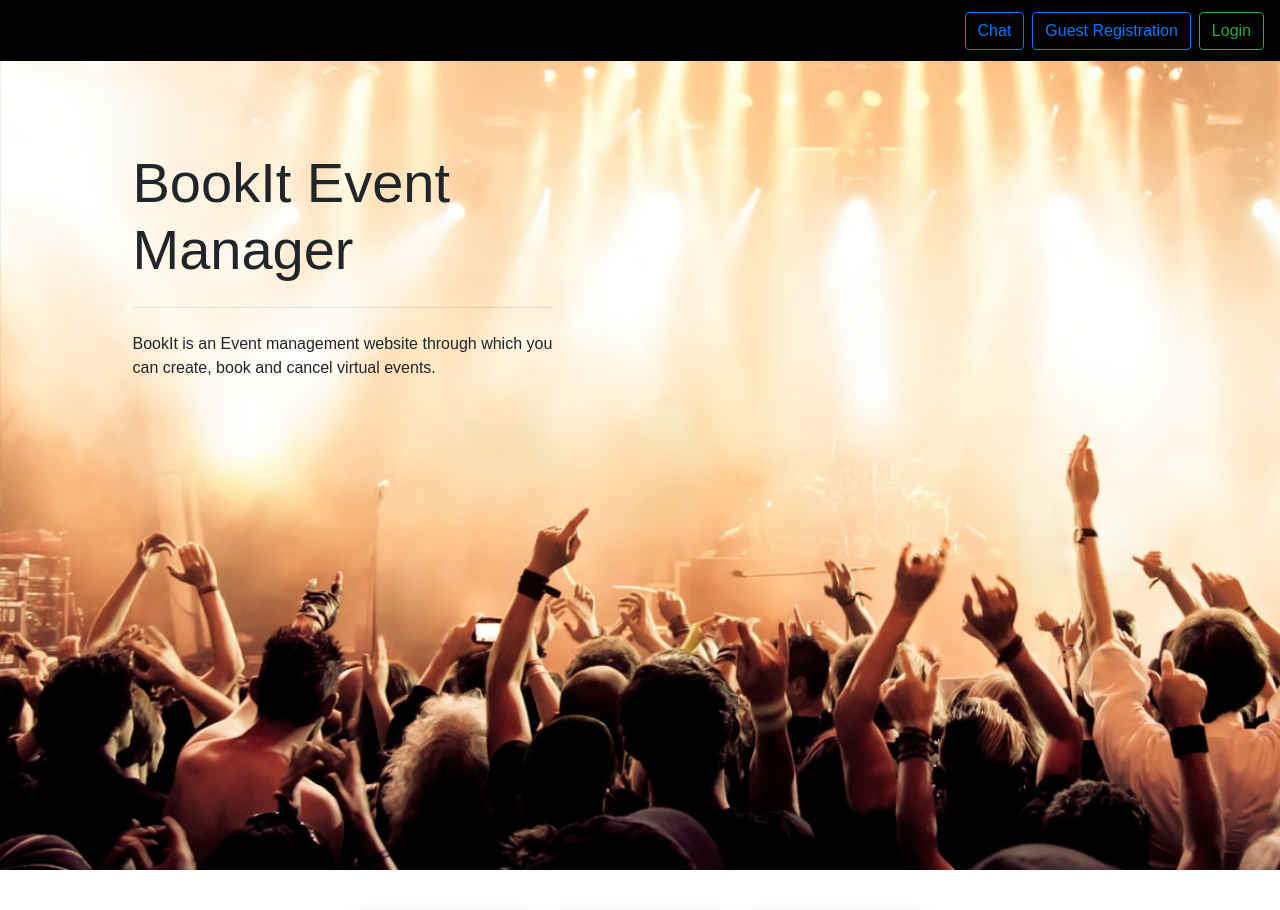
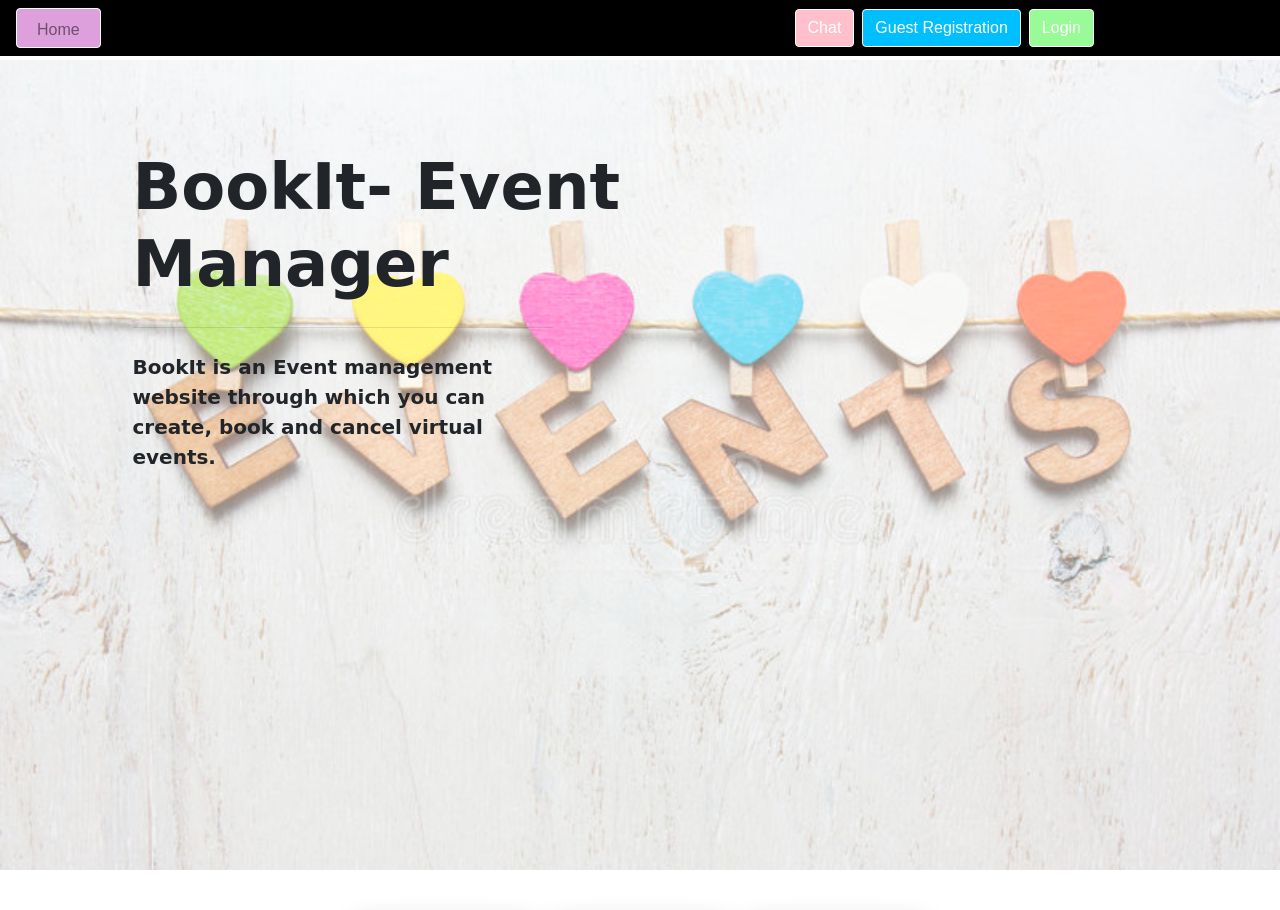
Before and after one commit to Anurag1810/BookIt-Event-Recommender-System, a Flask app: page /index in a window 1280 px wide. Shown: the top 910 px of the page. Run offline with Flask 2, Linux system fonts and the light colour scheme; data comes from the database, SQL or seed files in the repository; some libraries are stand-ins or nearby versions.

Commit message:
Changing background image and title.

```diff
--- a/static/templates/index.html
+++ b/static/templates/index.html
@@ -7,9 +7,9 @@
 	<div class="row">
 		<div class="col-md-6">
 			<div class="jumbotron" style="background-color: transparent;margin-top: -20%; margin-left: 10%">
-			 	<h1 class="display-4" style="font-family: fantasy">BookIt Event Manager</h1>
+			 	<h1 class="display-4" style="font-family: cursive; font-size: 4em; width: 800px; font-weight: bold">BookIt- Event Manager</h1>
 			 	<hr class="my-4">
-				<p style="font-family: fantasy">BookIt is an Event management website through which you can create, book and cancel virtual events.
+				<p style="font-family: cursive; font-size: 20px;font-weight: bold">BookIt is an Event management website through which you can create, book and cancel virtual events.
 				</p>
 			</div>
 			<div class="scroll_down_button">
--- a/static/templates/navbar.html
+++ b/static/templates/navbar.html
@@ -49,7 +49,40 @@
 }
 .chatbot{
   width: 100%;
-  height: 100%;
+  height: 90%;
+}
+
+.chatbtn{
+    background-color:pink;
+    color: white;
+    border-color: white
+}
+.chatbtn:hover{
+    background-color: deeppink;
+    color: white;
+    border-color: white
+}
+
+.GRbtn{
+    background-color:deepskyblue;
+    color: white;
+    border-color: white
+}
+.GRbtn:hover{
+    background-color: dodgerblue;
+    color: white;
+    border-color: white
+}
+
+.loginbtn{
+    background-color:palegreen;
+    color: white;
+    border-color: white
+}
+.loginbtn:hover{
+    background-color: limegreen;
+    color: white;
+    border-color: white
 }
 </style>
 </head>
@@ -61,7 +94,9 @@
   <div class="collapse navbar-collapse" id="navbarSupportedContent">
     <ul class="navbar-nav mr-auto">
       <li class="nav-item active">
-        <a class="nav-link" href="/">Home <span class="sr-only">(current)</span></a>
+          <button type="button" class="btn btn-outline-primary my-2 my-sm-0 mr-2 chatbtn" style="height: 40px; background-color:plum ">
+              <a class="nav-link" href="/" style="margin-top: -5px">Home <span class="sr-only">(current)</span></a>
+          </button>
       </li>
       {% if current_user.is_authenticated == True %}
       <li class="nav-item">
@@ -81,7 +116,7 @@
       {% endif %}
       {% endif %}
     </ul>
-    <div class="form-inline my-2 my-lg-0">
+    <div class="form-inline my-2 my-lg-0" style="margin-right: 170px;">
       {% if current_user.is_authenticated == True %}
       <span style="margin-right: 10px">Hi, {{ current_user.name  }}</span>
       <form id='logout' method="POST" action="/logout">
@@ -90,20 +125,20 @@
         </button>
       </form>
       {% else %}
-      <button id="chat" type="button" class="btn btn-outline-primary my-2 my-sm-0 mr-2">
+      <button id="chat" type="button" class="btn btn-outline-primary my-2 my-sm-0 mr-2 chatbtn">
         Chat
       </button>
-      <div id="myModal" class="modal">
+      <div id="myModal" class="modal_1">
           <!-- Modal content -->
-          <div class="modal-content">
+          <div class="modal-content_1">
             <span class="close">&times;</span>
             <iframe id='chatbot' src='https://webchat.botframework.com/embed/khushbooportfoliobot-bot?s=XtOuOIHx1ds.S_e_E_aNHranGTEdc56Y7N5V97EZ_7WLv3jcRpvhKak' class="chatbot"></iframe>
           </div>
       </div>
-      <button type="button" class="btn btn-outline-primary my-2 my-sm-0 mr-2" data-toggle="modal" data-target="#signin_modal">
+      <button type="button" class="btn btn-outline-primary my-2 my-sm-0 mr-2 GRbtn" data-toggle="modal" data-target="#signin_modal">
         Guest Registration
       </button>
-      <button type="button" class="btn btn-outline-success my-2 my-sm-0" data-toggle="modal" data-target="#login_modal">
+      <button type="button" class="btn btn-outline-success my-2 my-sm-0 loginbtn" data-toggle="modal" data-target="#login_modal">
         Login
       </button>
       {% endif %}
```
Also changed, not shown: other parts of static/templates/navbar.html (+11 -11 lines), static/img/background-Image.png.
